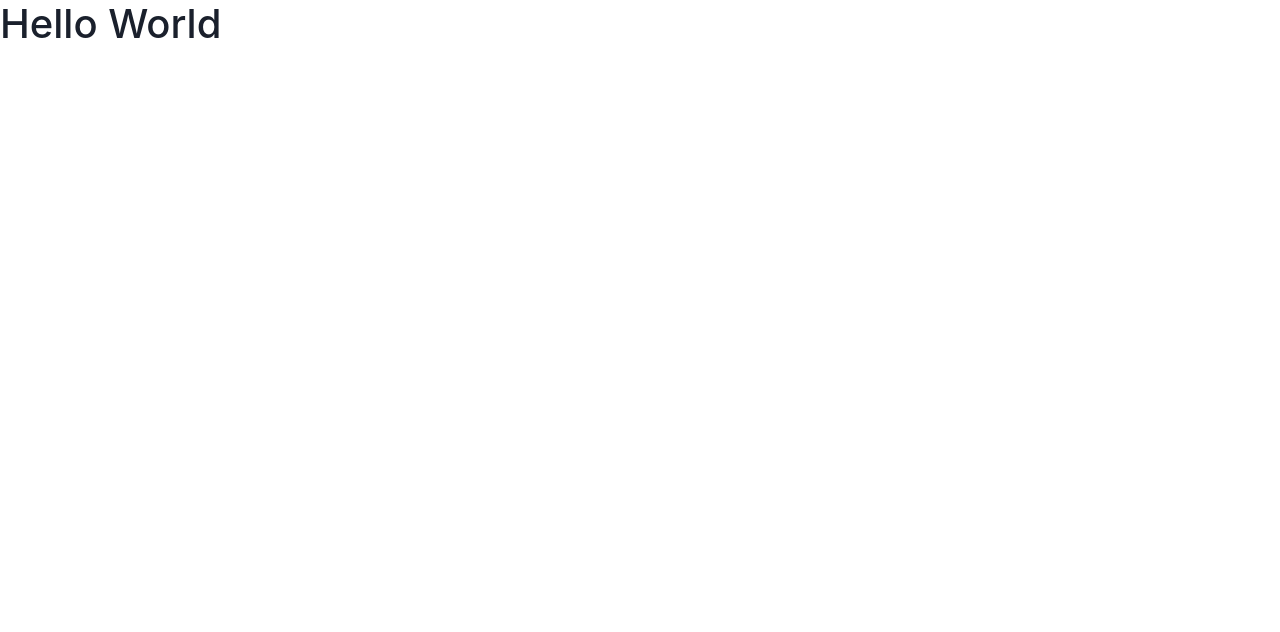
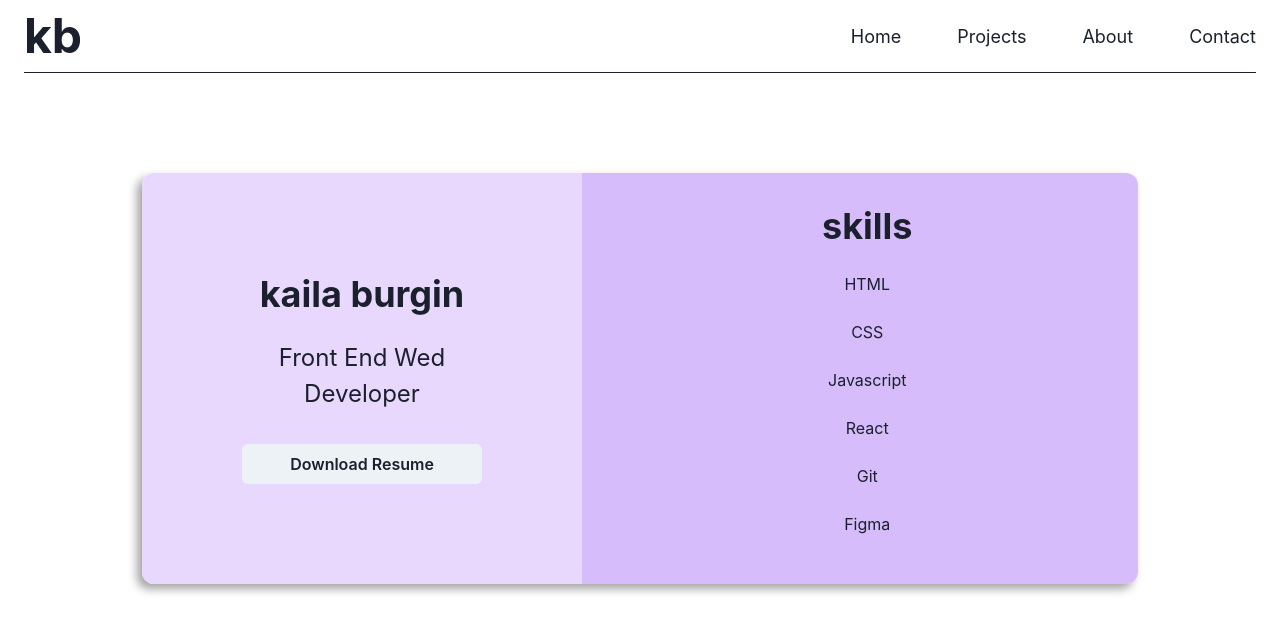
Before and after one commit to kailaburgin/portfolio, a React (Vite) app: page / in a window 1280 px wide. Shown: the top 632 px of the page. Built offline with nearby package versions, Linux system fonts and the light colour scheme.

Commit message:
navbar, intro initial commit

```diff
--- a/index.html
+++ b/index.html
@@ -4,7 +4,7 @@
     <meta charset="UTF-8" />
     <link rel="icon" type="image/svg+xml" href="/vite.svg" />
     <meta name="viewport" content="width=device-width, initial-scale=1.0" />
-    <title>Vite + React</title>
+    <title>Kaila Burgin</title>
   </head>
   <body>
     <div id="root"></div>
--- a/src/App.jsx
+++ b/src/App.jsx
@@ -1,9 +1,14 @@
 import './App.css'
+import Intro from './components/Intro'
+import NavBar from './components/NavBar'
 
 function App() {
 
   return (
-    <h1>Hello World</h1>
+    <>
+    <NavBar />
+    <Intro />
+    </>
   )
 }
 
--- /dev/null
+++ b/src/components/ColorModeSwitch.jsx
@@ -0,0 +1,17 @@
+import { Flex, HStack, Switch, Text, useColorMode } from "@chakra-ui/react";
+
+const ColorModeSwitch = () => {
+  const { toggleColorMode, colorMode } = useColorMode();
+  return (
+    <HStack>
+      <Switch mr='8px'
+        colorScheme="purple"
+        isChecked={colorMode === "dark"}
+        onChange={toggleColorMode}
+      />
+      <Text mt='16px' whiteSpace="nowrap" fontSize='lg'>Dark Mode</Text>
+    </HStack>
+  );
+};
+
+export default ColorModeSwitch;
--- /dev/null
+++ b/src/components/Intro.jsx
@@ -0,0 +1,29 @@
+import { Box, Button, Flex, Heading, Text, Stack, VStack } from '@chakra-ui/react'
+import React from 'react'
+
+const Intro = () => {
+  return (
+    <Box maxW='996px' margin='auto' mt='100px' borderRadius='12px' overflow='hidden' boxShadow='-5px 5px 10px 0px RGBA(0, 0, 0, 0.36)'>
+    <Flex>
+        <Box bg='purple.100' textAlign='center' p='100px'>
+            <Heading>kaila burgin</Heading>
+            <Text mb='32px' mt='24px' fontSize='2xl'>Front End Wed Developer</Text>
+            <Button w='240px'>Download Resume</Button>
+        </Box>
+        <Flex bg='purple.200' direction='column' textAlign='center' justifyContent='center' pl='240px' pr='240px'>
+            <Heading mb='24px'>skills</Heading>
+            <Stack>
+                <Text>HTML</Text>
+                <Text>CSS</Text>
+                <Text>Javascript</Text>
+                <Text>React</Text>
+                <Text>Git</Text>
+                <Text>Figma</Text>
+            </Stack>
+        </Flex>
+    </Flex>
+    </Box>
+  )
+}
+
+export default Intro
--- /dev/null
+++ b/src/components/NavBar.jsx
@@ -0,0 +1,20 @@
+import { Box, Flex, HStack, Link, Text } from '@chakra-ui/react'
+import React from 'react'
+import ColorModeSwitch from './ColorModeSwitch'
+
+const NavBar = () => {
+  return (
+    <Flex justifyContent='space-between' alignContent='center' ml='24px' mr='24px' borderBottom='solid 1px'>
+        <Text as='b' fontSize='5xl'>kb</Text>
+        <HStack>
+            <Link mr='24px' fontSize='lg'>Home</Link>
+            <Link mr='24px' ml='24px' fontSize='lg'>Projects</Link>
+            <Link mr='24px' ml='24px' fontSize='lg'>About</Link>
+            <Link ml='24px' fontSize='lg'>Contact</Link>
+        </HStack>
+        {/* <ColorModeSwitch /> */}
+    </Flex>
+  )
+}
+
+export default NavBar
--- a/src/main.jsx
+++ b/src/main.jsx
@@ -1,13 +1,12 @@
 import React from 'react'
 import ReactDOM from 'react-dom/client'
-import { background, ChakraProvider } from '@chakra-ui/react'
+import { ChakraProvider } from '@chakra-ui/react'
 import App from './App'
 import 'bootstrap/dist/css/bootstrap.css'
-import theme from './theme'
 
 ReactDOM.createRoot(document.getElementById('root')).render(
   <React.StrictMode>
-    <ChakraProvider theme={theme}>
+    <ChakraProvider >
       <App />
     </ChakraProvider>
   </React.StrictMode>,
--- a/src/theme.js
+++ b/src/theme.js
@@ -1,13 +1,33 @@
 import { extendTheme } from "@chakra-ui/react";
 
-const colors = {
-  brand: {
-    100: "#FFFAF3",
-    200: "#8C5B72",
-    300: "#9E7138",
+const theme = extendTheme({
+  styles: {
+    global: {
+      // styles for the `body`
+      body: {
+        color: "9E7138",
+      },
+      // styles for the `a`
+      h1: {
+        color: "#8C5B72",
+      },
+    },
   },
-};
+});
 
-const theme = extendTheme({ colors });
+// const colors = {
+//   brand: {
+//     900: "#FFFAF3",
+//     800: "#8C5B72",
+//     700: "#9E7138",
+//   },
+// };
+
+// const fonts = {
+//   body: "Quicksand",
+//   heading: "Bodoni Moda",
+// };
+
+// const theme = extendTheme({ colors, fonts });
 
 export default theme;
```
